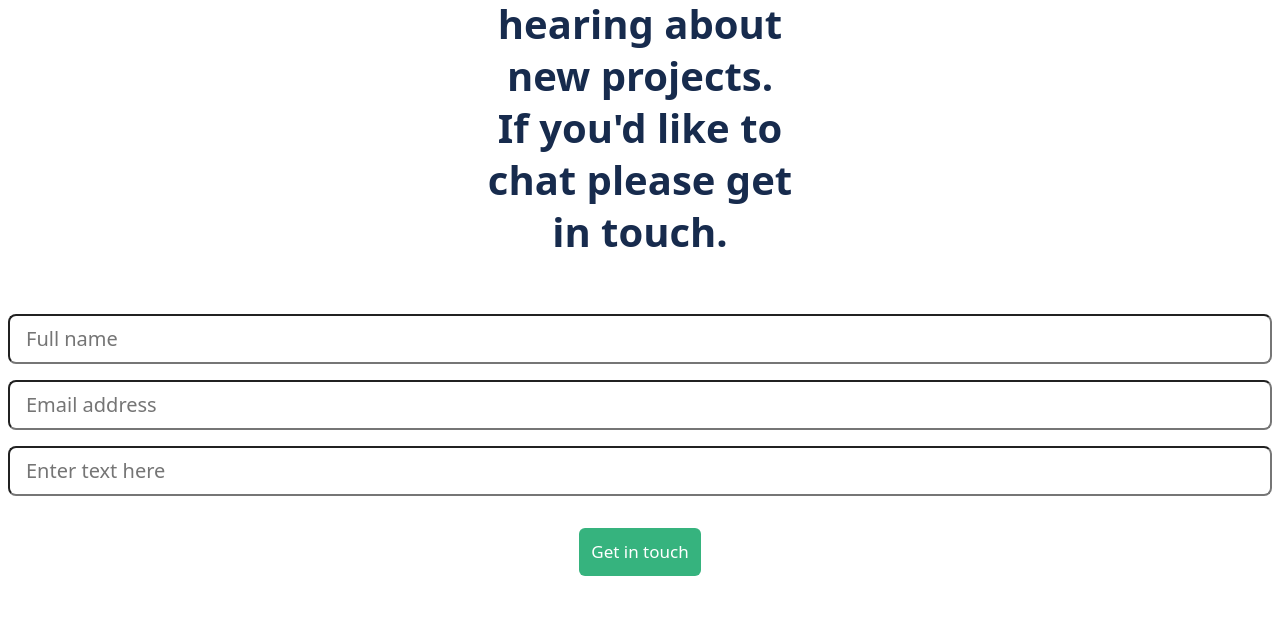
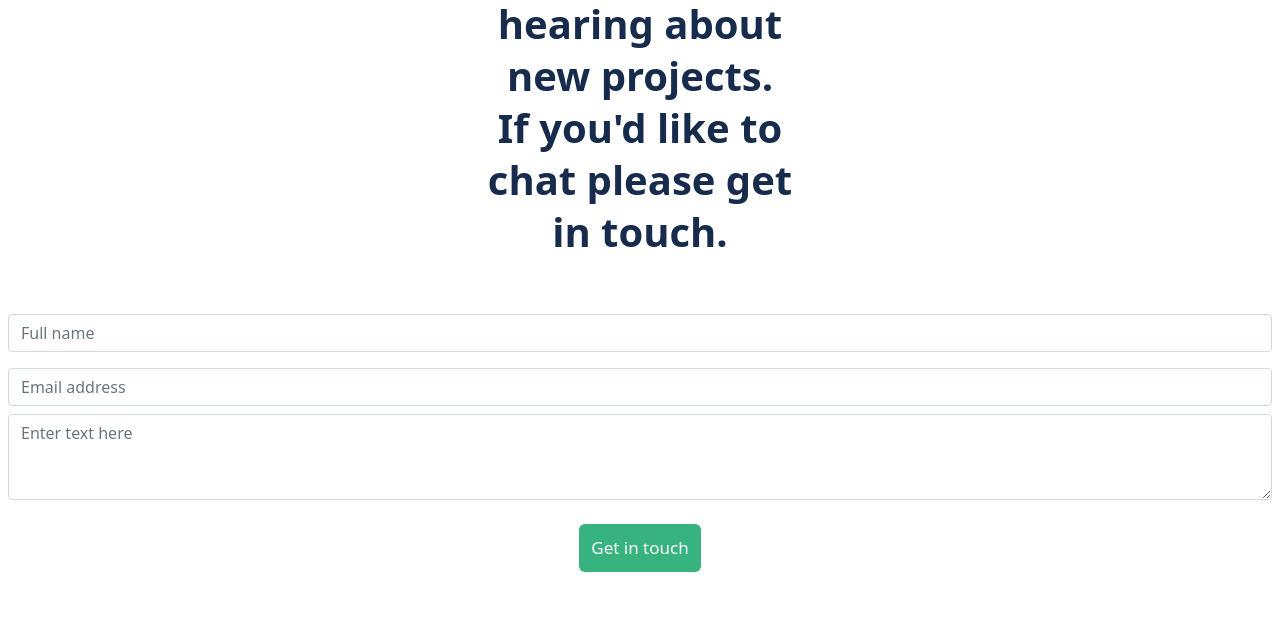
Before and after one commit to marcoshdezcam/micro-portfolio, a website: page index.html in a window 1280 px wide. Shown: the part 6084-6724 px from the top of the page. Drawn offline with nearby package versions, Linux system fonts and the light colour scheme.

Commit message:
Working on form.

```diff
--- a/index.html
+++ b/index.html
@@ -255,24 +255,23 @@
       <form class="d-flex flex-column my-4 p-2">
         <input
           type="text"
-          class="form-control-lg my-2 border-1"
+          class="form-control my-2 contact-form-input"
           id="fullName"
           placeholder="Full name"
         />
 
         <input
           type="email"
-          class="form-control-lg my-2 border-1"
+          class="form-control my-2 contact-form-input"
           id="emailAddress"
           placeholder="Email address"
         />
-
-        <input
-          type="test"
-          class="form-control-lg my-2 border-1"
-          id="exampleInputPassword1"
+        <textarea
           placeholder="Enter text here"
-        />
+          class="form-control contact-form-input"
+          id="extraText"
+          rows="3"
+        ></textarea>
         <button type="submit" class="btn btn-primary my-4">Get in touch</button>
       </form>
 
--- a/style.css
+++ b/style.css
@@ -98,3 +98,8 @@ ul,
   background-repeat: no-repeat;
   height: 50vh;
 }
+
+.contact-form-input {
+  border: 1px solid #d0d9d4;
+  border-radius: 4px;
+}
```
